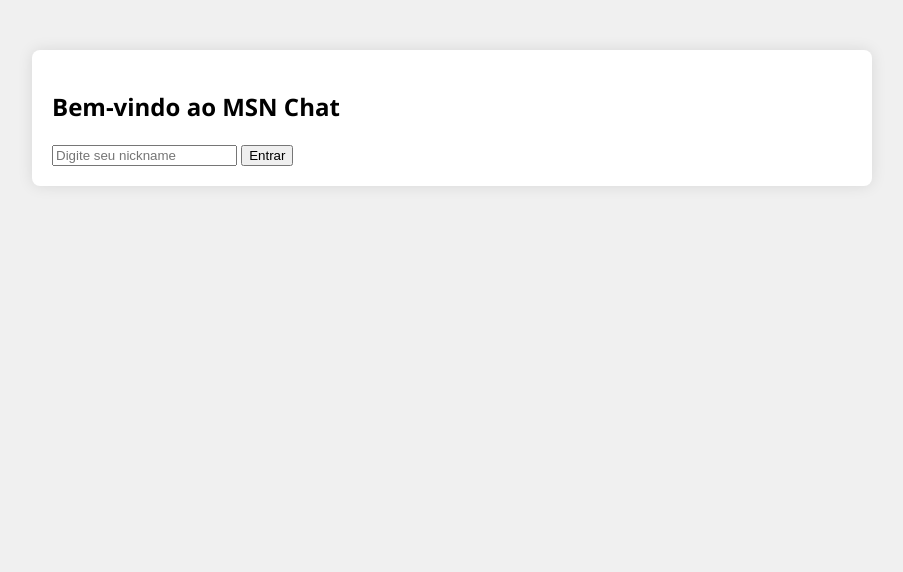
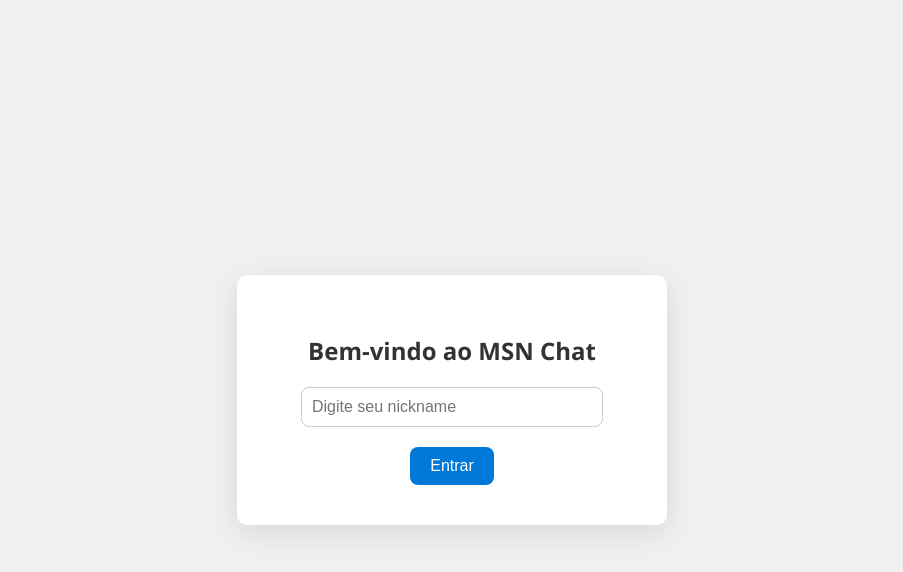
Before and after one commit to micaelparadox/msn-clone, a website: page public/index.html in a window 1280 px wide. Shown: the whole page, without its empty margins (188-1091 px from the left). Drawn offline with Linux system fonts and the light colour scheme.

Commit message:
vagabundo

```diff
--- a/public/index.html
+++ b/public/index.html
@@ -21,7 +21,7 @@
   <!-- Chat Container -->
   <div id="chat-container">
     <div id="user-list">
-      <h4>Contatos</h4>
+      <h4>Contatos (<span id="online-counter">0</span> online)</h4>
       <ul id="users"></ul>
     </div>
     <div id="chat-area">
--- a/public/script.js
+++ b/public/script.js
@@ -8,6 +8,7 @@
 const typingDiv = document.getElementById('typing');
 const usersList = document.getElementById('users');
 const sendButton = document.getElementById('send-button');
+const onlineCounter = document.getElementById('online-counter'); // Contador de contatos online
 let typingTimeout;
 const chatWindows = {};
 
@@ -94,11 +95,17 @@
 
 function updateUsersList(users) {
   usersList.innerHTML = '';
+  let onlineCount = 0; // Contador de usuários online
   users.forEach((user) => {
     const userItem = document.createElement('li');
     userItem.className = 'user-item';
     userItem.dataset.username = user.username;
     const statusClass = user.status === 'online' ? 'status-online' : user.status === 'away' ? 'status-away' : 'status-busy';
+
+    // Incrementa o contador apenas para status "online"
+    if (user.status === 'online') {
+      onlineCount++;
+    }
 
     userItem.innerHTML = `<span class="status-icon ${statusClass}"></span><img src="https://api.dicebear.com/9.x/bottts/svg?seed=${user.username}" alt="User Icon" width="40" height="40"> ${user.username}`;
     userItem.addEventListener('click', () => {
@@ -106,6 +113,9 @@
     });
     usersList.appendChild(userItem);
   });
+
+  // Atualiza o contador de usuários online
+  onlineCounter.textContent = onlineCount;
 }
 
 function changeUserStatus(status) {
--- a/public/styles.css
+++ b/public/styles.css
@@ -1,24 +1,68 @@
+/* Estilo geral */
 body {
     background: #f0f0f0;
     color: #000000;
     margin: 0;
     padding: 0;
     font-family: 'Segoe UI', Tahoma, Geneva, Verdana, sans-serif;
+    display: flex;
+    justify-content: center;
+    align-items: center;
+    height: 100vh;
   }
 
-  #login-container,
+  /* Estilo do container de login */
+  #login-container {
+    background: #ffffff;
+    padding: 40px;
+    border-radius: 10px;
+    box-shadow: 0 8px 30px rgba(0, 0, 0, 0.1);
+    width: 350px;
+    text-align: center;
+    animation: fadeIn 0.8s ease-in-out;
+  }
+
+  #login-container h2 {
+    margin-bottom: 20px;
+    font-size: 24px;
+    color: #333;
+  }
+
+  #nickname-input {
+    width: 80%;
+    padding: 10px;
+    font-size: 16px;
+    border-radius: 8px;
+    border: 1px solid #ccc;
+    margin-bottom: 20px;
+  }
+
+  #login-btn {
+    padding: 10px 20px;
+    background-color: #0078d7;
+    color: white;
+    border: none;
+    cursor: pointer;
+    border-radius: 8px;
+    font-size: 16px;
+    transition: background-color 0.3s ease;
+  }
+
+  #login-btn:hover {
+    background-color: #005bb5;
+  }
+
+  /* Estilo do container do chat */
   #chat-container {
+    display: none;
     max-width: 800px;
     margin: 50px auto;
-    background: #FFFFFF;
+    background: #ffffff;
     padding: 20px;
     border-radius: 8px;
     box-shadow: 0 0 15px rgba(0, 0, 0, 0.1);
-    display: none;
-    color: #000000;
   }
 
-  #login-container.active,
   #chat-container.active {
     display: block;
   }
@@ -77,6 +121,7 @@
     background-color: #005bb5;
   }
 
+  /* Estilos para status e mensagens */
   .user-item {
     cursor: pointer;
     padding: 10px;
@@ -101,6 +146,7 @@
     background-color: #f1f1f1;
   }
 
+  /* Toolbar e dropdown de status */
   #toolbar {
     background-color: #f8f8f8;
     padding: 10px;
@@ -120,12 +166,6 @@
 
   #toolbar button:hover {
     background-color: #e1e1e1;
-  }
-
-  .chat-input {
-    display: flex;
-    align-items: center;
-    margin-top: 10px;
   }
 
   .status-dropdown {
@@ -157,6 +197,17 @@
     background-color: #ff0000;
   }
 
+  @keyframes fadeIn {
+    from {
+      opacity: 0;
+      transform: translateY(-20px);
+    }
+    to {
+      opacity: 1;
+      transform: translateY(0);
+    }
+  }
+
   @media (max-width: 768px) {
     #user-list {
       width: 100%;
```
